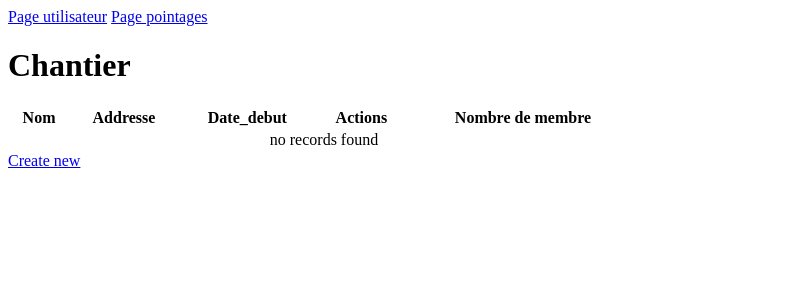
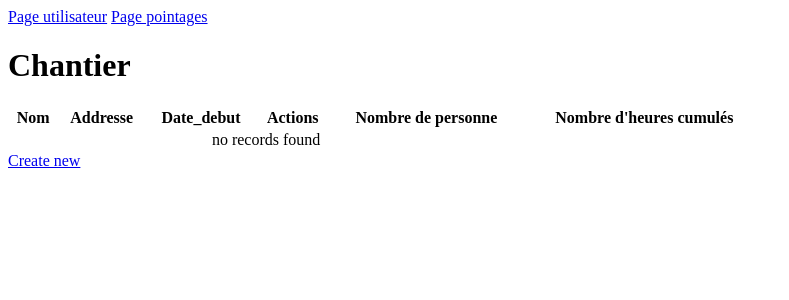
Before and after one commit to TCFproject/kalitics_test, a Symfony app: template templates/chantier/index.html.twig in a window 1280 px wide. Shown: the top 300 px of the page, without its empty margins (0-789 px from the left). Run offline with Twig, Linux system fonts and the light colour scheme; the template is opened without the code that fills it, so the values that code supplies are empty; some libraries are stand-ins or nearby versions.

Commit message:
dernière envoi

```diff
--- a/templates/chantier/index.html.twig
+++ b/templates/chantier/index.html.twig
@@ -7,14 +7,15 @@
     <a href="{{ path('pointages_index') }}">Page pointages</a>
     <h1>Chantier</h1>
 
-    <table class="table" style="width: 50%;">
+    <table class="table" style="width: 60%;">
         <thead>
             <tr>
                 <th>Nom</th>
                 <th>Addresse</th>
                 <th>Date_debut</th>
                 <th>Actions</th>
-                <th>Nombre de membre</th>
+                <th>Nombre de personne</th>
+                <th>Nombre d'heures cumulés</th>
             </tr>
         </thead>
         <tbody style="text-align: center; vertical-align: middle;">
@@ -32,6 +33,9 @@
                 <td>
                     {{ nb_user[chantier.nom]|length }}
                 </td>
+                <td>
+                    {{ total_duree[chantier.nom] }}
+                </td>
             </tr>
         {% else %}
             <tr>
```
Also changed, not shown: src/Controller/ChantierController.php (+17 -1 lines), README.md.
